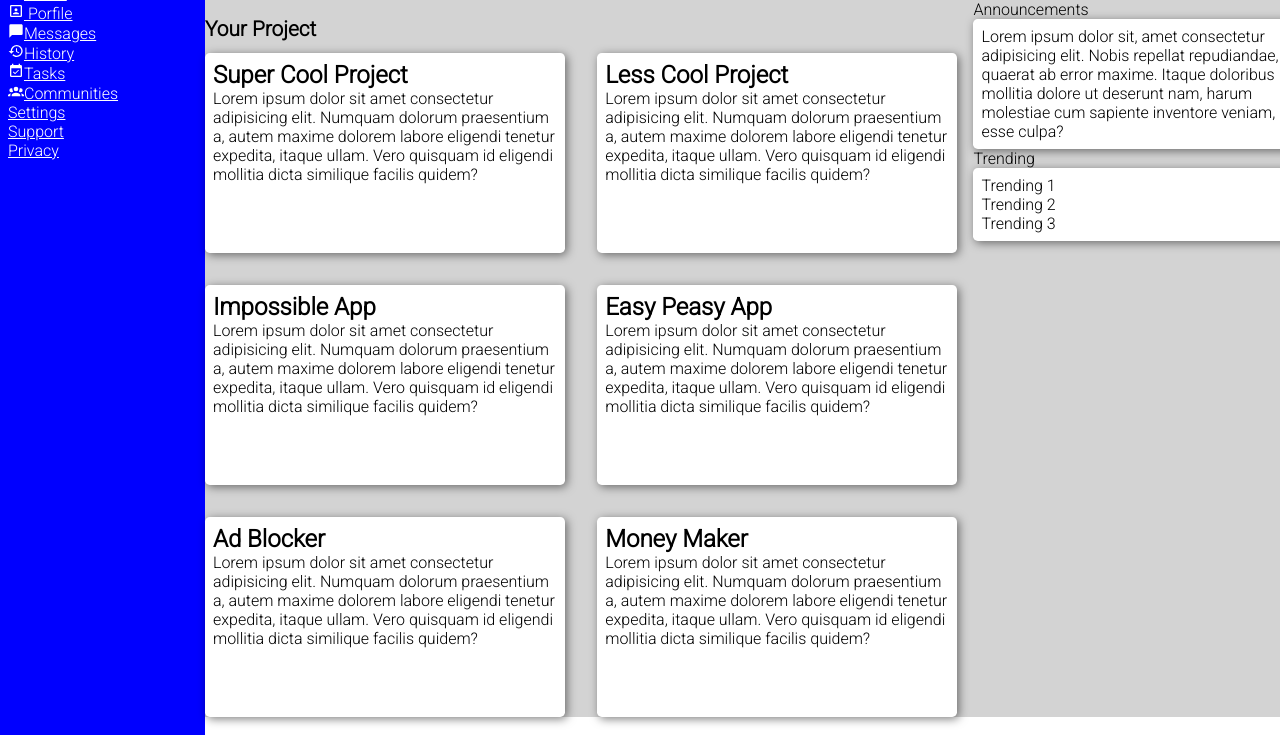
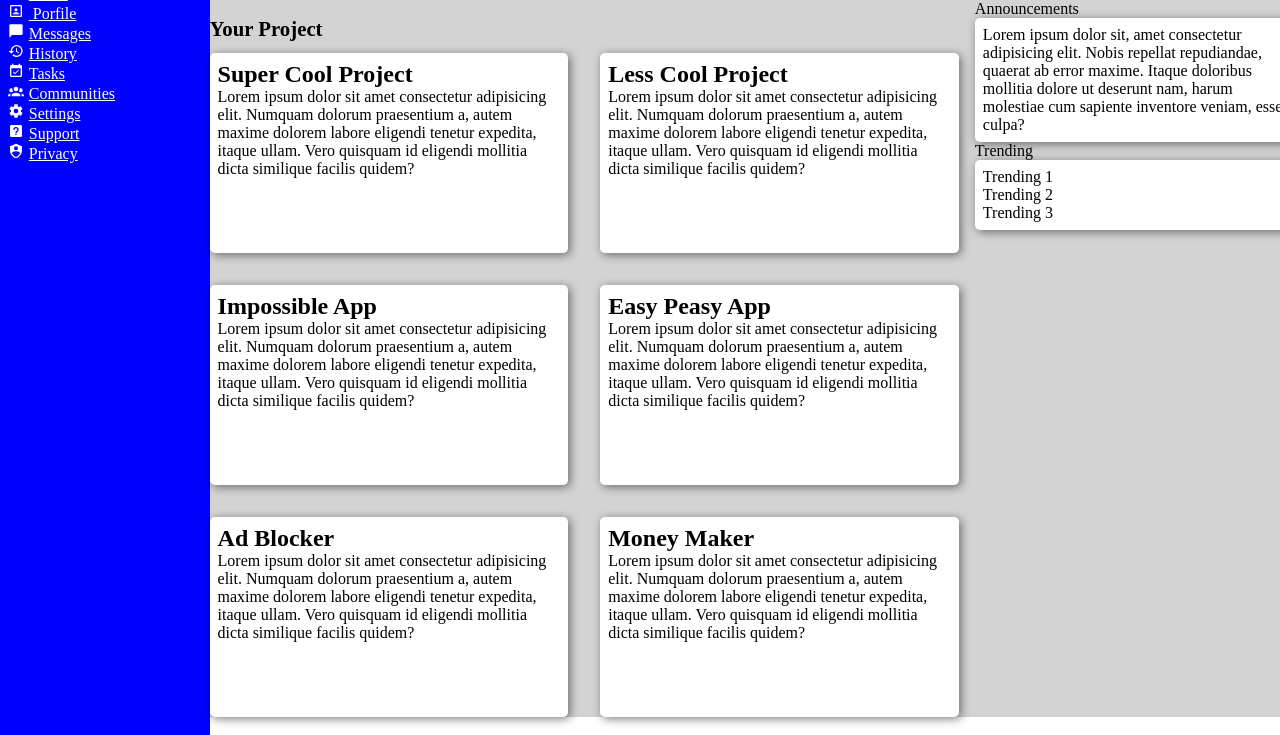
Before and after one commit to symoun/admin-dashboard, a plain HTML site: page index.html in a window 1280 px wide. Shown: the part 65-800 px from the top of the page. Drawn offline with nearby package versions, Linux system fonts and the light colour scheme.

Commit message:
added icons

```diff
--- a/index.html
+++ b/index.html
@@ -24,7 +24,7 @@
       <div style="white-space: nowrap">
         <img
           src="img/view-dashboard.svg"
-          style="display: inline; height: 2em"
+          style="display: inline-block; height: 2em; padding-right: 0.4em"
         />
         <h1 style="display: inline; font-size: 2em">Dashboard</h1>
       </div>
@@ -36,7 +36,12 @@
                 <svg
                   xmlns="http://www.w3.org/2000/svg"
                   viewBox="0 0 24 24"
-                  style="height: 1em; display: inline; fill: white"
+                  style="
+                    height: 1em;
+                    display: inline-block;
+                    fill: white;
+                    padding-right: 0.3em;
+                  "
                 >
                   <title>home</title>
                   <path d="M10,20V14H14V20H19V12H22L12,3L2,12H5V20H10Z" /></svg
@@ -48,7 +53,12 @@
                 <svg
                   xmlns="http://www.w3.org/2000/svg"
                   viewBox="0 0 24 24"
-                  style="height: 1em; display: inline-block; fill: white"
+                  style="
+                    height: 1em;
+                    display: inline-block;
+                    fill: white;
+                    padding-right: 0.3em;
+                  "
                 >
                   <title>account-box-outline</title>
                   <path
@@ -63,7 +73,12 @@
                 <svg
                   xmlns="http://www.w3.org/2000/svg"
                   viewBox="0 0 24 24"
-                  style="height: 1em; display: inline-block; fill: white"
+                  style="
+                    height: 1em;
+                    display: inline-block;
+                    fill: white;
+                    padding-right: 0.3em;
+                  "
                 >
                   <title>message</title>
                   <path
@@ -77,7 +92,12 @@
                 <svg
                   xmlns="http://www.w3.org/2000/svg"
                   viewBox="0 0 24 24"
-                  style="height: 1em; display: inline-block; fill: white"
+                  style="
+                    height: 1em;
+                    display: inline-block;
+                    fill: white;
+                    padding-right: 0.3em;
+                  "
                 >
                   <title>history</title>
                   <path
@@ -91,7 +111,12 @@
                 <svg
                   xmlns="http://www.w3.org/2000/svg"
                   viewBox="0 0 24 24"
-                  style="height: 1em; display: inline-block; fill: white"
+                  style="
+                    height: 1em;
+                    display: inline-block;
+                    fill: white;
+                    padding-right: 0.3em;
+                  "
                 >
                   <title>calendar-check</title>
                   <path
@@ -105,7 +130,12 @@
                 <svg
                   xmlns="http://www.w3.org/2000/svg"
                   viewBox="0 0 24 24"
-                  style="height: 1em; display: inline-block; fill: white"
+                  style="
+                    height: 1em;
+                    display: inline-block;
+                    fill: white;
+                    padding-right: 0.3em;
+                  "
                 >
                   <title>account-group</title>
                   <path
@@ -118,9 +148,63 @@
         </nav>
         <nav class="nav-bottom-sidebar">
           <ul>
-            <li id="settings"><a href="#">Settings</a></li>
-            <li id="support"><a href="#">Support</a></li>
-            <li id="privacy"><a href="#">Privacy</a></li>
+            <li id="settings">
+              <a href="#"
+                ><svg
+                  xmlns="http://www.w3.org/2000/svg"
+                  viewBox="0 0 24 24"
+                  style="
+                    height: 1em;
+                    display: inline-block;
+                    fill: white;
+                    padding-right: 0.3em;
+                  "
+                >
+                  <title>cog</title>
+                  <path
+                    d="M12,15.5A3.5,3.5 0 0,1 8.5,12A3.5,3.5 0 0,1 12,8.5A3.5,3.5 0 0,1 15.5,12A3.5,3.5 0 0,1 12,15.5M19.43,12.97C19.47,12.65 19.5,12.33 19.5,12C19.5,11.67 19.47,11.34 19.43,11L21.54,9.37C21.73,9.22 21.78,8.95 21.66,8.73L19.66,5.27C19.54,5.05 19.27,4.96 19.05,5.05L16.56,6.05C16.04,5.66 15.5,5.32 14.87,5.07L14.5,2.42C14.46,2.18 14.25,2 14,2H10C9.75,2 9.54,2.18 9.5,2.42L9.13,5.07C8.5,5.32 7.96,5.66 7.44,6.05L4.95,5.05C4.73,4.96 4.46,5.05 4.34,5.27L2.34,8.73C2.21,8.95 2.27,9.22 2.46,9.37L4.57,11C4.53,11.34 4.5,11.67 4.5,12C4.5,12.33 4.53,12.65 4.57,12.97L2.46,14.63C2.27,14.78 2.21,15.05 2.34,15.27L4.34,18.73C4.46,18.95 4.73,19.03 4.95,18.95L7.44,17.94C7.96,18.34 8.5,18.68 9.13,18.93L9.5,21.58C9.54,21.82 9.75,22 10,22H14C14.25,22 14.46,21.82 14.5,21.58L14.87,18.93C15.5,18.67 16.04,18.34 16.56,17.94L19.05,18.95C19.27,19.03 19.54,18.95 19.66,18.73L21.66,15.27C21.78,15.05 21.73,14.78 21.54,14.63L19.43,12.97Z"
+                  /></svg
+                >Settings</a
+              >
+            </li>
+            <li id="support">
+              <a href="#"
+                ><svg
+                  xmlns="http://www.w3.org/2000/svg"
+                  viewBox="0 0 24 24"
+                  style="
+                    height: 1em;
+                    display: inline-block;
+                    fill: white;
+                    padding-right: 0.3em;
+                  "
+                >
+                  <title>help-box</title>
+                  <path
+                    d="M11,18H13V16H11V18M12,6A4,4 0 0,0 8,10H10A2,2 0 0,1 12,8A2,2 0 0,1 14,10C14,12 11,11.75 11,15H13C13,12.75 16,12.5 16,10A4,4 0 0,0 12,6M5,3H19A2,2 0 0,1 21,5V19A2,2 0 0,1 19,21H5A2,2 0 0,1 3,19V5A2,2 0 0,1 5,3Z"
+                  /></svg
+                >Support</a
+              >
+            </li>
+            <li id="privacy">
+              <a href="#"
+                ><svg
+                  xmlns="http://www.w3.org/2000/svg"
+                  viewBox="0 0 24 24"
+                  style="
+                    height: 1em;
+                    display: inline-block;
+                    fill: white;
+                    padding-right: 0.3em;
+                  "
+                >
+                  <title>shield-account</title>
+                  <path
+                    d="M12,1L3,5V11C3,16.55 6.84,21.74 12,23C17.16,21.74 21,16.55 21,11V5L12,1M12,5A3,3 0 0,1 15,8A3,3 0 0,1 12,11A3,3 0 0,1 9,8A3,3 0 0,1 12,5M17.13,17C15.92,18.85 14.11,20.24 12,20.92C9.89,20.24 8.08,18.85 6.87,17C6.53,16.5 6.24,16 6,15.47C6,13.82 8.71,12.47 12,12.47C15.29,12.47 18,13.79 18,15.47C17.76,16 17.47,16.5 17.13,17Z"
+                  /></svg
+                >Privacy</a
+              >
+            </li>
           </ul>
         </nav>
       </div>
--- a/style.css
+++ b/style.css
@@ -5,7 +5,6 @@
 }
 
 body {
-  font-family: "roboto", cursive;
   height: 100vh;
   display: flex;
 }
@@ -79,5 +78,3 @@ main {
 /*Announcement and Trending*/
 .grid-AT-container {
 }
-
-/*link icons*/
```
